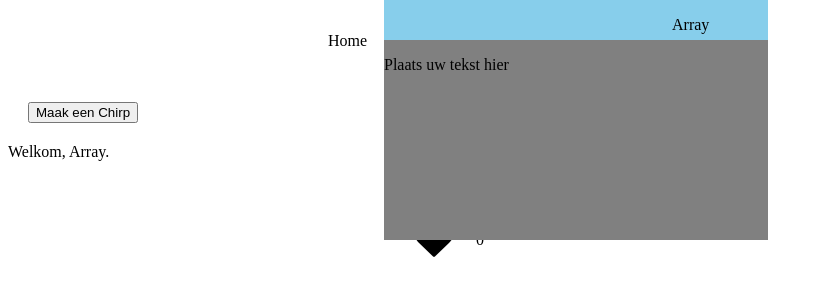
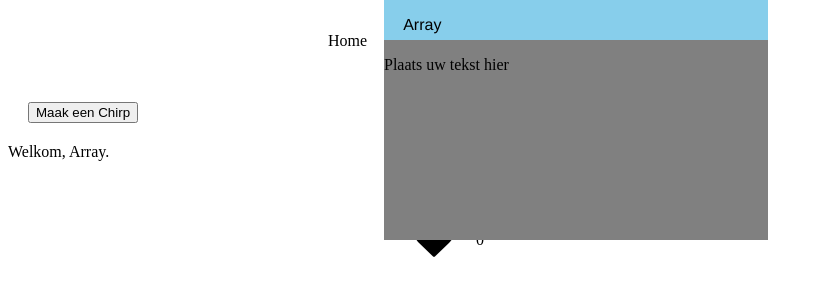
Before and after one commit to vincentIsNietBeschikbaar/Project3, a PHP site: page /PHP/hoofdpagina.php in a window 1280 px wide; the page is wider, and only the part inside the window is pictured. Shown: the top 300 px of that part, without its empty margins (0-822 px from the left). Run offline with PHP 8.4, Linux system fonts and the light colour scheme; the visitor is signed in with stand-in values (Sample User, id 1).

Commit message:
Font aangepast
Ook kan je  nu een langere naam hebben (mocht je dat echt willen)

```diff
--- a/CSS/style.css
+++ b/CSS/style.css
@@ -80,7 +80,8 @@
 }
 
 .naamInTweet {
-  margin-left: 75%;
+  margin-left: 5%;
+  font-family:'Franklin Gothic Medium', 'Arial Narrow', Arial, sans-serif
 }
 
 .profileBar {
```
